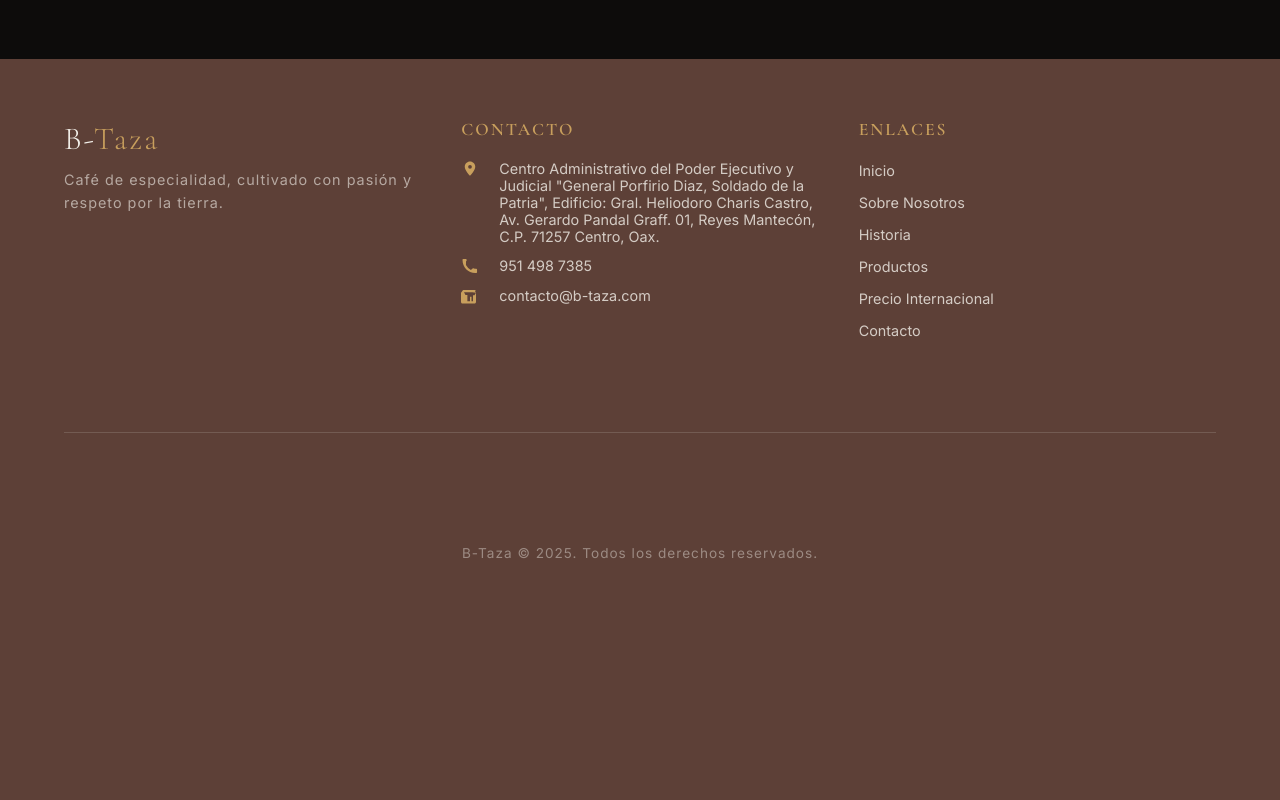
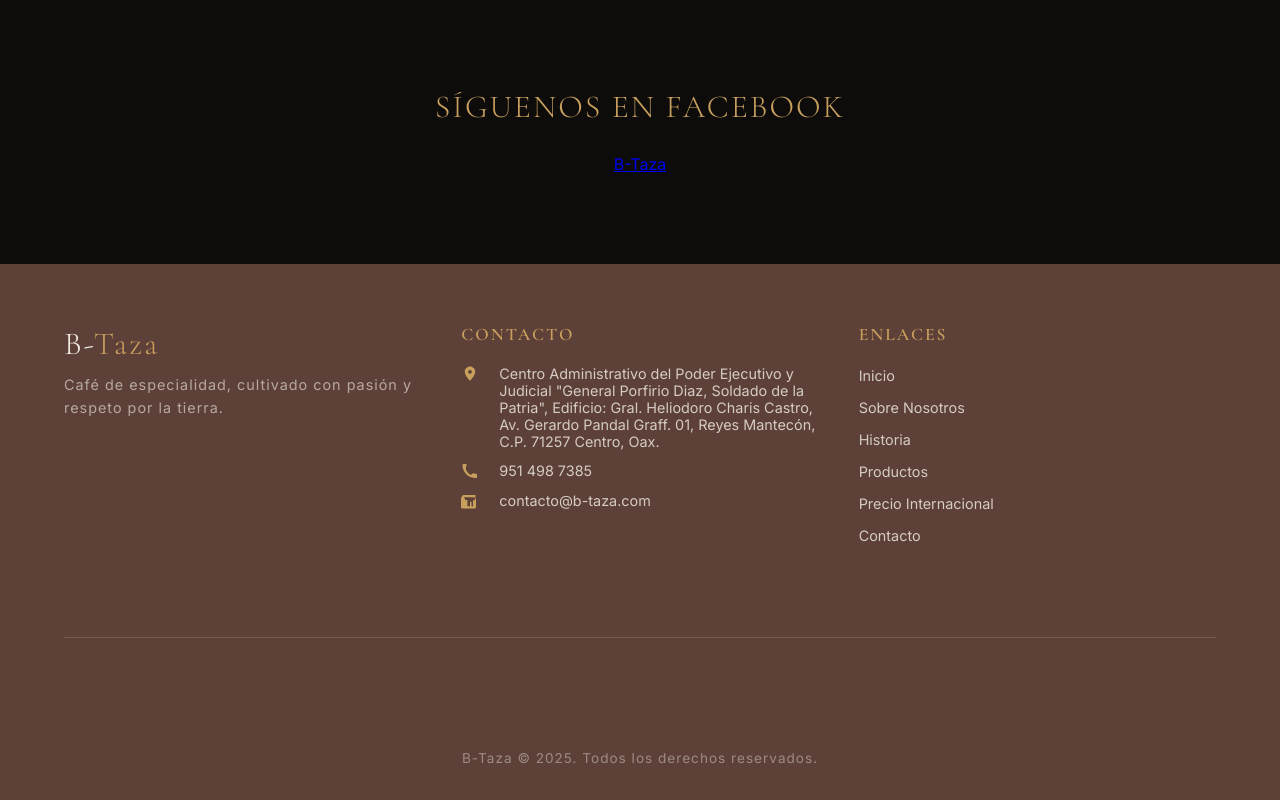
Before and after one commit to CarlosMastache1/B-TAZA, a Django app: page /contacto/ in a window 1280 px wide. Shown: the part 801-1601 px from the top of the page. Before the commit the page ends 1359 px from the top, so only its background shows below. Run offline with Django 5.2, Linux system fonts and the light colour scheme; some libraries are stand-ins or nearby versions.

Commit message:
facebook

```diff
--- a/static/css/style.css
+++ b/static/css/style.css
@@ -11,6 +11,7 @@
     --text-light: #f2efe9;  /* Texto crema (fácil lectura) */
     --accent-gold: #c89f5d; /* Dorado mate para acentos */
     --accent-brown: #5d4037; /* Café profundo que complementa el dorado */
+    --accent-coffee: #c9652f; /* Terracota café para resaltar en navbar */
 
     --font-heading: 'Cormorant Garamond', serif;
     --font-body: 'Inter', sans-serif;
@@ -154,6 +155,17 @@ p {
 }
 
 .nav-links a:hover {
+    color: var(--accent-gold);
+}
+
+.nav-links a.nav-price {
+    color: var(--accent-coffee);
+    font-size: 0.65rem;
+    text-transform: uppercase;
+    letter-spacing: 1px;
+}
+
+.nav-links a.nav-price:hover {
     color: var(--accent-gold);
 }
 
--- a/templates/base.html
+++ b/templates/base.html
@@ -30,8 +30,8 @@
         <li><a href="{% url 'sobre_nosotros' %}">SOBRE NOSOTROS</a></li>
         <li><a href="{% url 'historia' %}">HISTORIA</a></li>
         <li><a href="{% url 'productos' %}">PRODUCTOS</a></li>
-        <li><a href="{% url 'precios' %}">PRECIO INTERNACIONAL</a></li>
         <li><a href="{% url 'contacto' %}">CONTACTO</a></li>
+        <li><a href="{% url 'precios' %}" class="nav-price">PRECIO INTERNACIONAL DEL CAFÉ</a></li>
     </ul>
 </nav>
 
--- a/templates/contacto.html
+++ b/templates/contacto.html
@@ -2,6 +2,28 @@
 {% load static %}
 
 {% block title %}Contacto - B-Taza{% endblock %}
+
+{% block extra_head %}
+<style>
+    .facebook-plugin-wrapper {
+        margin-top: 60px;
+        padding: 30px 5vw;
+        text-align: center;
+    }
+    .facebook-plugin-wrapper h3 {
+        font-family: var(--font-heading);
+        font-size: 2rem;
+        color: var(--accent-gold);
+        margin-bottom: 30px;
+        text-transform: uppercase;
+        letter-spacing: 2px;
+    }
+    .fb-page {
+        border-radius: 8px;
+        overflow: hidden;
+    }
+</style>
+{% endblock %}
 
 {% block content %}
 <section class="contact-hero">
@@ -49,4 +71,30 @@
         </div>
     </div>
 </section>
+
+<!-- Plugin de Facebook -->
+<div class="facebook-plugin-wrapper">
+    <h3>Síguenos en Facebook</h3>
+    <div class="fb-page"
+         data-href="https://www.facebook.com/61594228492815/"
+         data-tabs="timeline"
+          data-width="500"
+         data-height="600"
+         data-small-header="false"
+         data-adapt-container-width="true"
+         data-hide-cover="false"
+         data-show-facepile="true"
+         data-theme="dark">
+        <div class="fb-xfbml-parse-ignore">
+            <blockquote cite="https://www.facebook.com/61594228492815/" class="fb-page">
+                <a href="https://www.facebook.com/61594228492815/">B-Taza</a>
+            </blockquote>
+        </div>
+    </div>
+</div>
 {% endblock %}
+
+{% block extra_scripts %}
+<div id="fb-root"></div>
+<script async defer crossorigin="anonymous" src="https://connect.facebook.net/es_LA/sdk.js#xfbml=1&version=v19.0" nonce="facebook-sdk"></script>
+{% endblock %}
```
